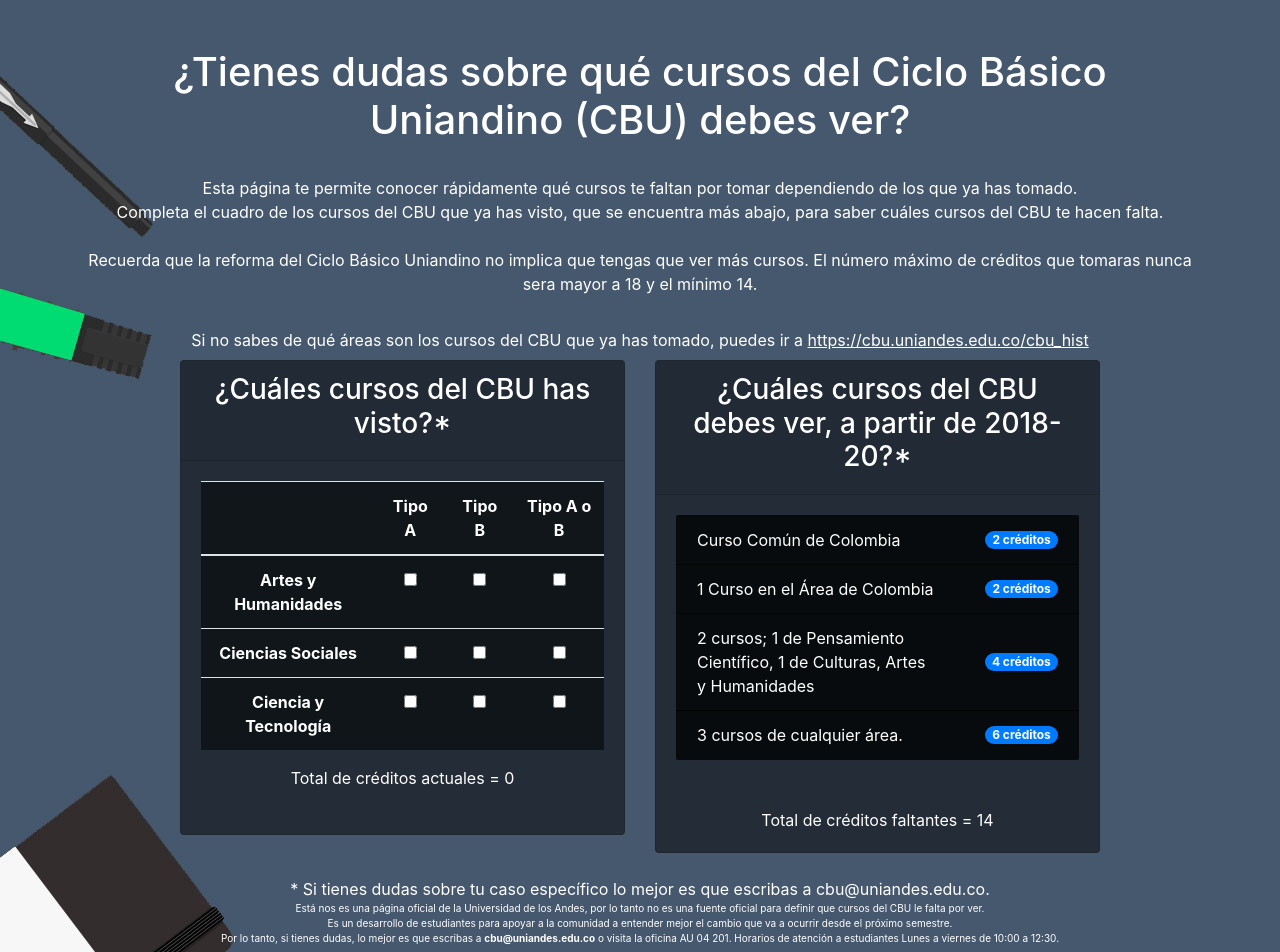
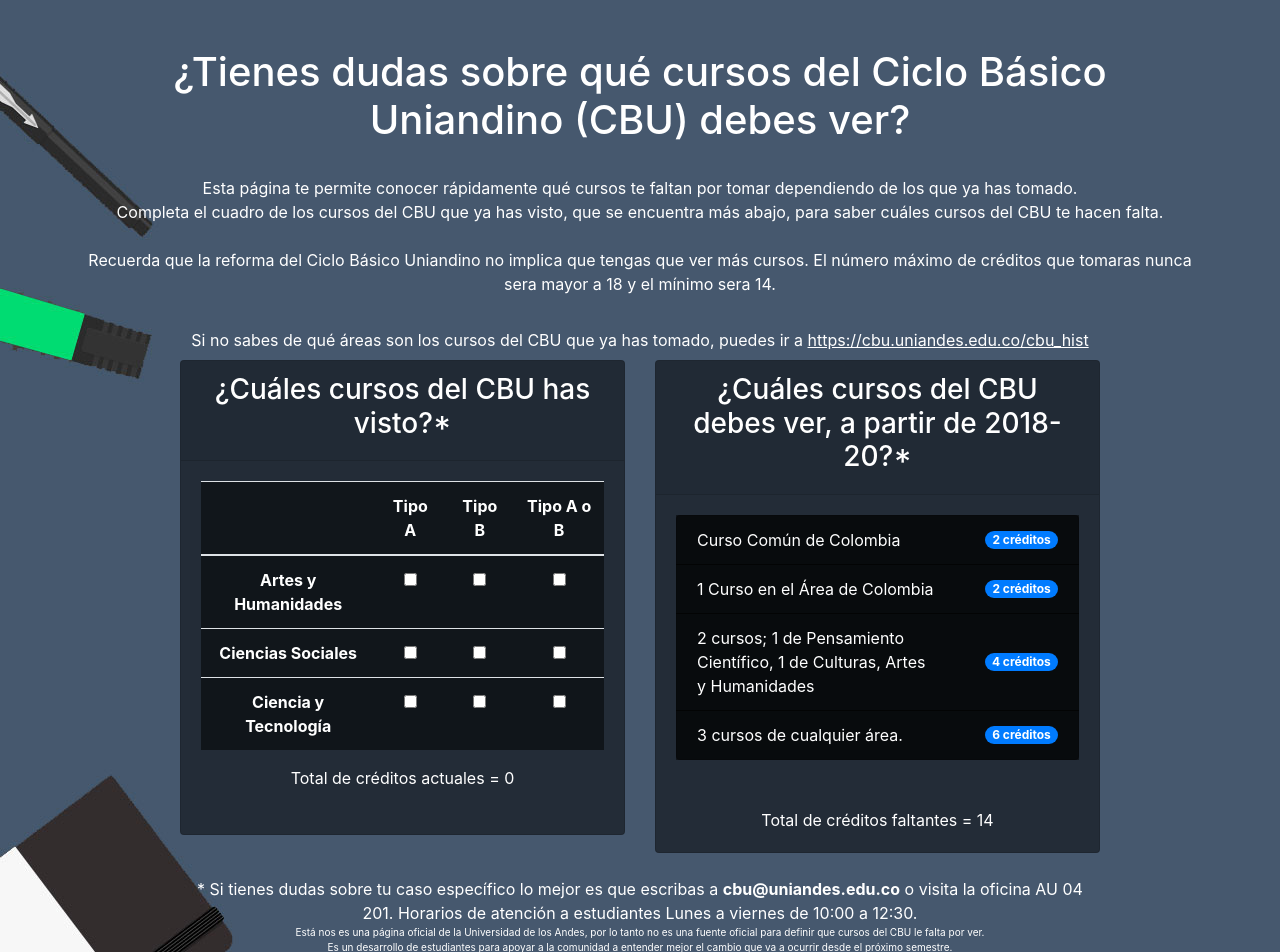
Before and after one commit to syvelasquez10/cbus2018, an Angular app: page / in a window 1280 px wide. Shown: the top 952 px of the page. Built offline with nearby package versions, Linux system fonts and the light colour scheme.

Commit message:
cambios contenido descripción y pie de página

```diff
--- a/src/app/app.component.html
+++ b/src/app/app.component.html
@@ -13,7 +13,7 @@
           Completa el cuadro de los cursos del CBU que ya has visto, que se encuentra más abajo, para saber cuáles cursos del CBU te hacen falta.
           <br>
           <br>
-          Recuerda que la reforma del Ciclo Básico Uniandino no implica que tengas que ver más cursos. El número máximo de créditos que tomaras nunca sera mayor a 18 y el mínimo 14.
+          Recuerda que la reforma del Ciclo Básico Uniandino no implica que tengas que ver más cursos. El número máximo de créditos que tomaras nunca sera mayor a 18 y el mínimo sera 14.
         </label>
         <br>
         <br>
@@ -105,14 +105,14 @@
   <div class="row">
     <div class="col-md-1"></div>
     <div class="col-md-10" style="text-align: center;">
-      * Si tienes dudas sobre tu caso específico lo mejor es que escribas a cbu@uniandes.edu.co.
+      * Si tienes dudas sobre tu caso específico lo mejor es que escribas a <strong>cbu@uniandes.edu.co</strong> o visita la oficina AU 04 201. Horarios de atención a estudiantes Lunes a viernes de 10:00 a 12:30.
       <br>
       <p style="font-size: 10px;">
         Está nos es una página oficial de la Universidad de los Andes, por lo tanto no es una fuente oficial para definir que cursos del CBU le falta por ver.
         <br>
         Es un desarrollo de estudiantes para apoyar a la comunidad a entender mejor el cambio que va a ocurrir desde el próximo semestre.
         <br>
-        Por lo tanto, si tienes dudas, lo mejor es que  escribas a <strong>cbu@uniandes.edu.co</strong> o visita la oficina AU 04 201. Horarios de atención a estudiantes Lunes a viernes de 10:00 a 12:30.
+        Por lo tanto, si tienes dudas, lo mejor es que te acerques al coordinador de tu departamento para resolverlas. <strong>O escribe a cbu@uniandes.edu.co.</strong>
       </p>
     </div>
   </div>
```
